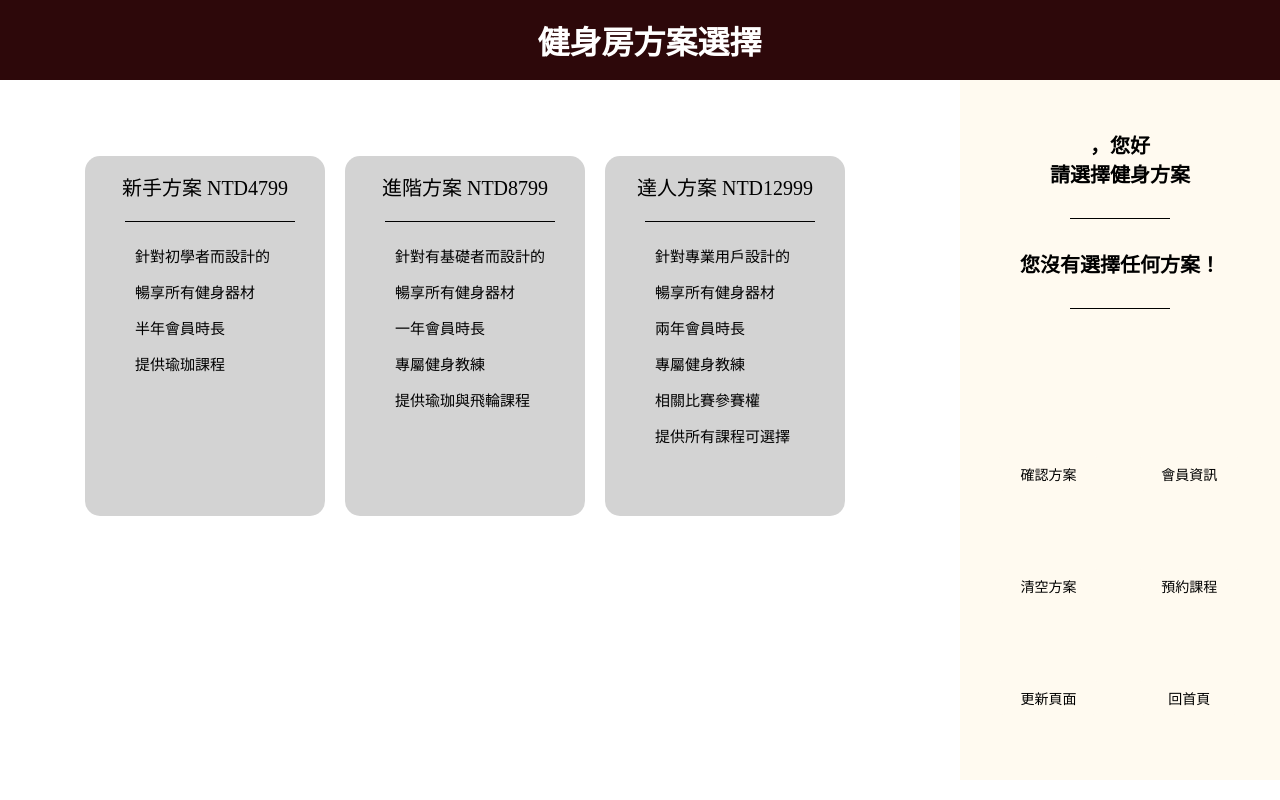
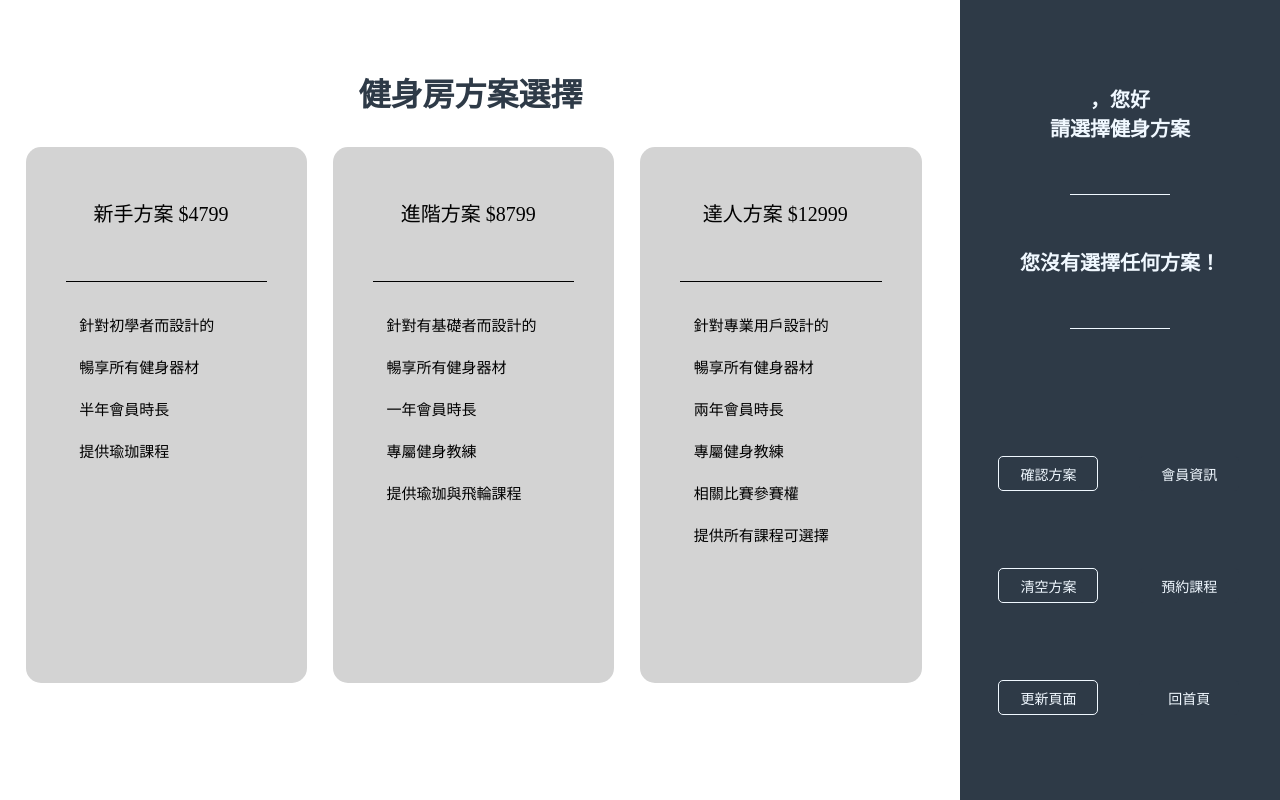
Before and after one commit to mark90645/welovejenny, a PHP site: page /plan_choose.php in a window 1280 px wide. Run offline with PHP 8.4, Linux system fonts and the light colour scheme; data that the repository does not hold is empty; some libraries are stand-ins or nearby versions.

Commit message:
0612方案選擇大改版

```diff
--- a/CSS/plan_choose.css
+++ b/CSS/plan_choose.css
@@ -10,8 +10,9 @@ body{
 
 .text{
     position: absolute;
-    left:42%;
-    color: white;
+    top: 6%;
+    left:28%;
+    color: #2e3a47;
 }
 
 .adjust{
@@ -20,19 +21,27 @@ body{
 
 .blocks {
     position: relative;
-    top:-45px;
+    top:-6.8vh;
     left:0px;
     margin: 0px;
-    height:360px;
-    width:240px;
+    height:67vh;
+    width:22vw;
     background-color: lightgray;
     border-radius: 15px;
     z-index: -10;
 }
 
+.plan_title{
+    position: relative;
+    top: 2vw;
+    left: 1.2vw;
+    margin: 0%;
+}
+
 .check_bt{
     display: none;
     opacity: 0;
+    text-align: center;
 }
 
 .labels{
@@ -46,13 +55,13 @@ body{
     z-index: 20;
 }
 #rookie{
-    left:85px;
+    left:2vw;
 }
 #advance{
-    left:345px;
+    left:26vw;
 }
 #master{
-    left:605px;
+    left:50vw;
 }
 
 .labels:hover input ~ .blocks {
@@ -60,7 +69,7 @@ body{
 }
 
 .labels input:checked ~ .blocks {
-    background-color: #2D080A;
+    background-color: #947610;
 }
 .labels:has( input:checked){
     color: white;
@@ -74,9 +83,9 @@ body{
 
 .line{
     position: relative;
-    top:-340px;
+    top:-57vh;
     left:40px;
-    width:170px;
+    width:84%;
     height:0.5px;
     background-color: black;
     z-index: 20;
@@ -85,11 +94,11 @@ body{
 .text2{
     position: relative;
     width:100%;
-    top:-330px;
-    left: 50px;
+    top:-55vh;
+    left: 4.2vw;
     text-align:left;
     font-size: 15px;
-    line-height: 140%;
+    line-height: 180%;
     z-index: 20;
 }
 
@@ -97,25 +106,32 @@ body{
     position: absolute;
     border: none;
     padding: 5px 15px 5px 15px;
-    background-color: floralwhite;
+    background-color: #2e3a47;
+    color: aliceblue;
     border-radius: 5px;
     font-size: 14px;
     z-index: 0;
 }
-.bt:hover{
-    background-color: lightgray;
-}
-
 .bt1 {
     width:100px;
     height:35px;
     left:78vw;
+    border: 1px solid aliceblue;
+}
+.bt1:hover {
+    color: #2e3a47;
+    background-color: white;
 }
 .bt2 {
     width:100px;
     height:35px;
     left:89vw;
 }
+.bt2:hover {
+    border: 1px solid aliceblue;
+    background-color: #2e3a47;
+}
+
 #confirm_bt{
     top:57%;
 }
@@ -137,32 +153,34 @@ body{
 
 .side_block{
     position: absolute;
-    top:80px;
     right:0px;
-    width:320px;
-    height: 87.5%;
-    background-color: floralwhite;
+    width:25vw;
+    height: 100vh;
+    background-color: #2e3a47;
 }
 
 .side_text{
     position: relative;
-    top:30px;
+    top:8vh;
     width: 100%;
     text-align: center;
     font-size: 20px;
+    color: aliceblue;
 }
 
 #side_text2{
-    top:50px;
+    top:16vh;
 }
 
 #line_d{
-    top:40px;
+    top:12vh;
     left:110px;
     width:100px;
+    background-color: aliceblue;
 }
 #line_e{
-    top:60px;
+    top:20vh;
     left:110px;
     width:100px;
+    background-color: aliceblue;
 }
--- a/plan_choose.php
+++ b/plan_choose.php
@@ -25,9 +25,7 @@ else
     </head>
     <body>
         <div class = "background">
-            <div class = "banner">
-                <h1 class = "text">健身房方案選擇</h1>
-            </div>
+            <h1 class = "text">健身房方案選擇</h1>
             <div class = "side_block">
                 <h3 class = "side_text"><?php echo $member_name; ?>，您好<br>請選擇健身方案</h3>
                 <div class = "line" id = "line_d"></div>
@@ -51,7 +49,8 @@ else
                 <div class = "adjust">
                     <div id = "b1">
                         <label class = "labels" id = "rookie">
-                            <input class = "check_bt" type="radio" name="plan" value="新手方案">新手方案 NTD4799
+                            <input class = "check_bt" type="radio" name="plan" value="新手方案">
+                            <p class = "plan_title">新手方案 $4799</p>
                             <div class = "blocks" id = "block_1"></div>
                             <div class = "line" id = "line_a"></div>
                             <p class = "text2 text2a">針對初學者而設計的</p>
@@ -63,7 +62,8 @@ else
                     </div>
                     <div id = "b2">
                         <label class = "labels" id = "advance">
-                            <input class = "check_bt" type="radio" name="plan" value="進階方案">進階方案 NTD8799
+                            <input class = "check_bt" type="radio" name="plan" value="進階方案">
+                            <p class = "plan_title">進階方案 $8799</p>
                             <div class = "blocks" id = "block_2"></div>
                             <div class = "line" id = "line_b"></div>
                             <p class = "text2 text2b">針對有基礎者而設計的</p>
@@ -75,7 +75,8 @@ else
                     </div>
                     <div id = "b3">
                         <label class = "labels" id = "master">
-                            <input class = "check_bt" type="radio" name="plan" value="達人方案">達人方案 NTD12999
+                            <input class = "check_bt" type="radio" name="plan" value="達人方案">
+                            <p class = "plan_title">達人方案 $12999</p>
                             <div class = "blocks" id = "block_3"></div>
                             <div class = "line" id = "line_c"></div>
                             <p class = "text2 text2c">針對專業用戶設計的</p>
```
